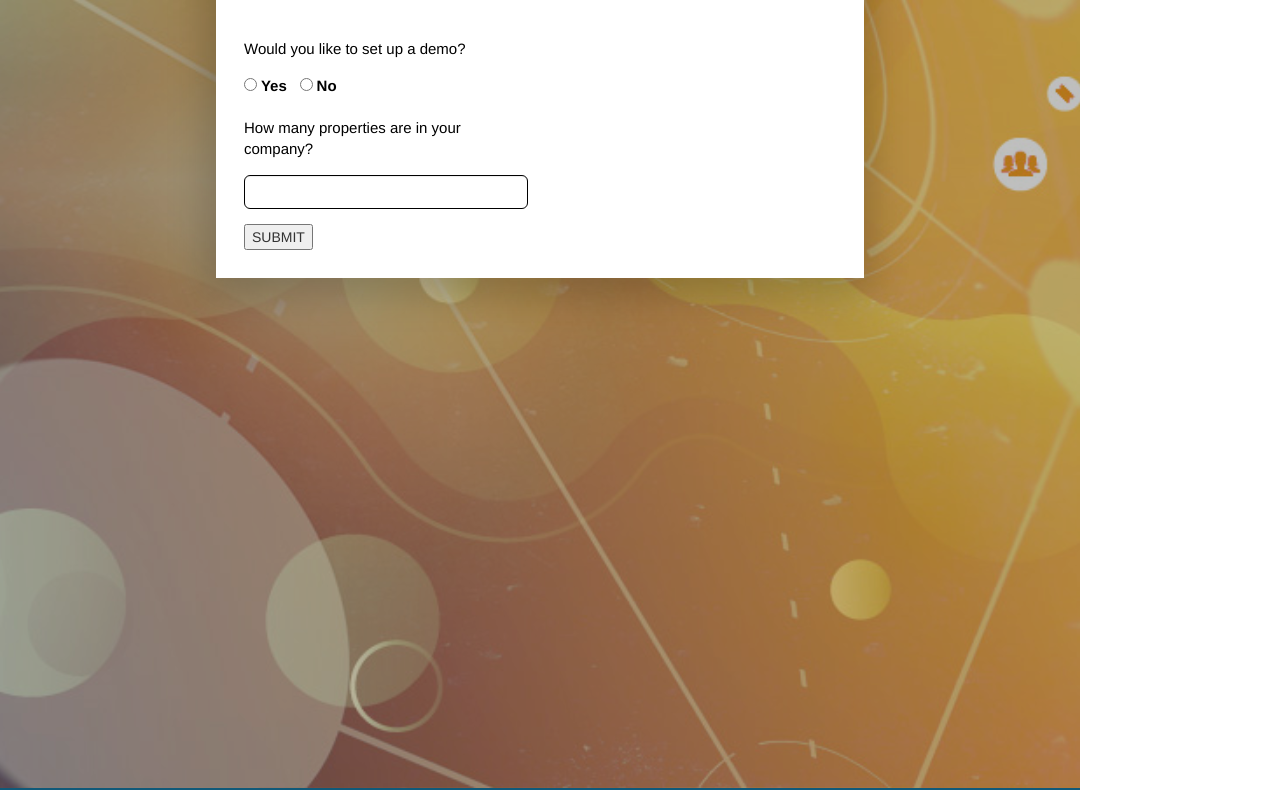
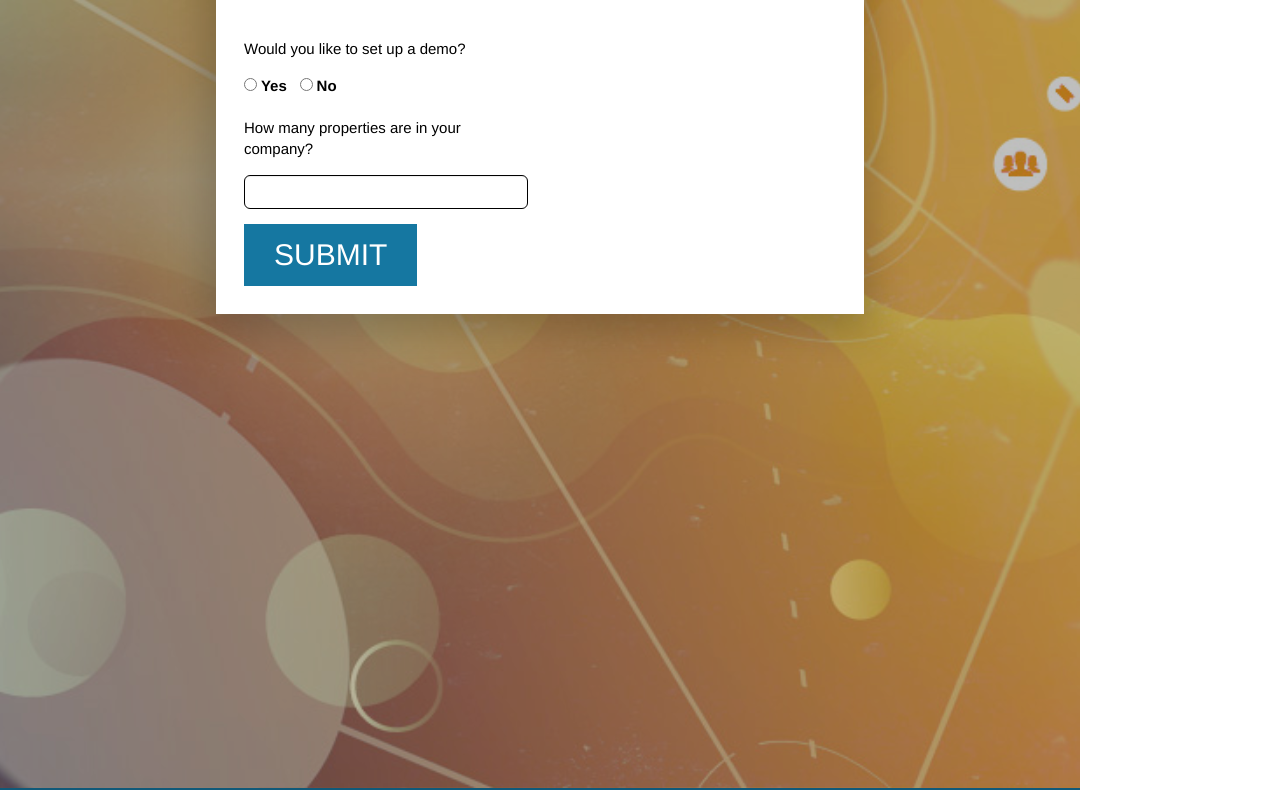
Before and after one commit to getrobotsolutions/Guestforce, a plain HTML site: page Contents/Survey/index.html in a window 1280 px wide. Shown: the part 702-1492 px from the top of the page. Drawn offline with Linux system fonts and the light colour scheme.

Commit message:
update
update

```diff
--- a/Contents/Survey/css/style.css
+++ b/Contents/Survey/css/style.css
@@ -126,3 +126,10 @@ background: #000;
     margin-top: 10px;
     text-align: center;
 }
+#form-submit{
+  background-color: #1577a1;
+  color: white;
+  padding: 10px 30px;
+  border: none;
+  font-size: 30px;
+}
```
